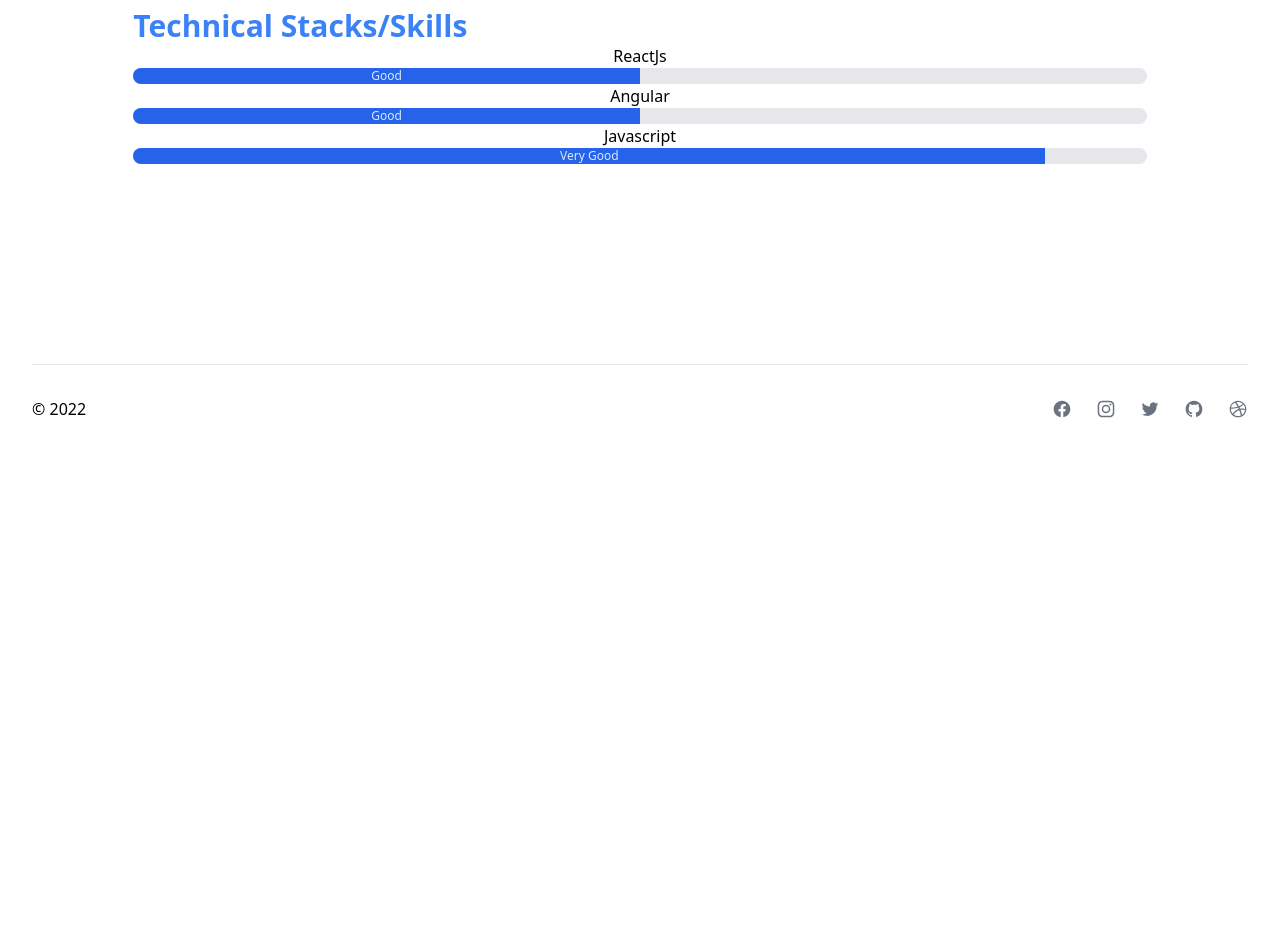
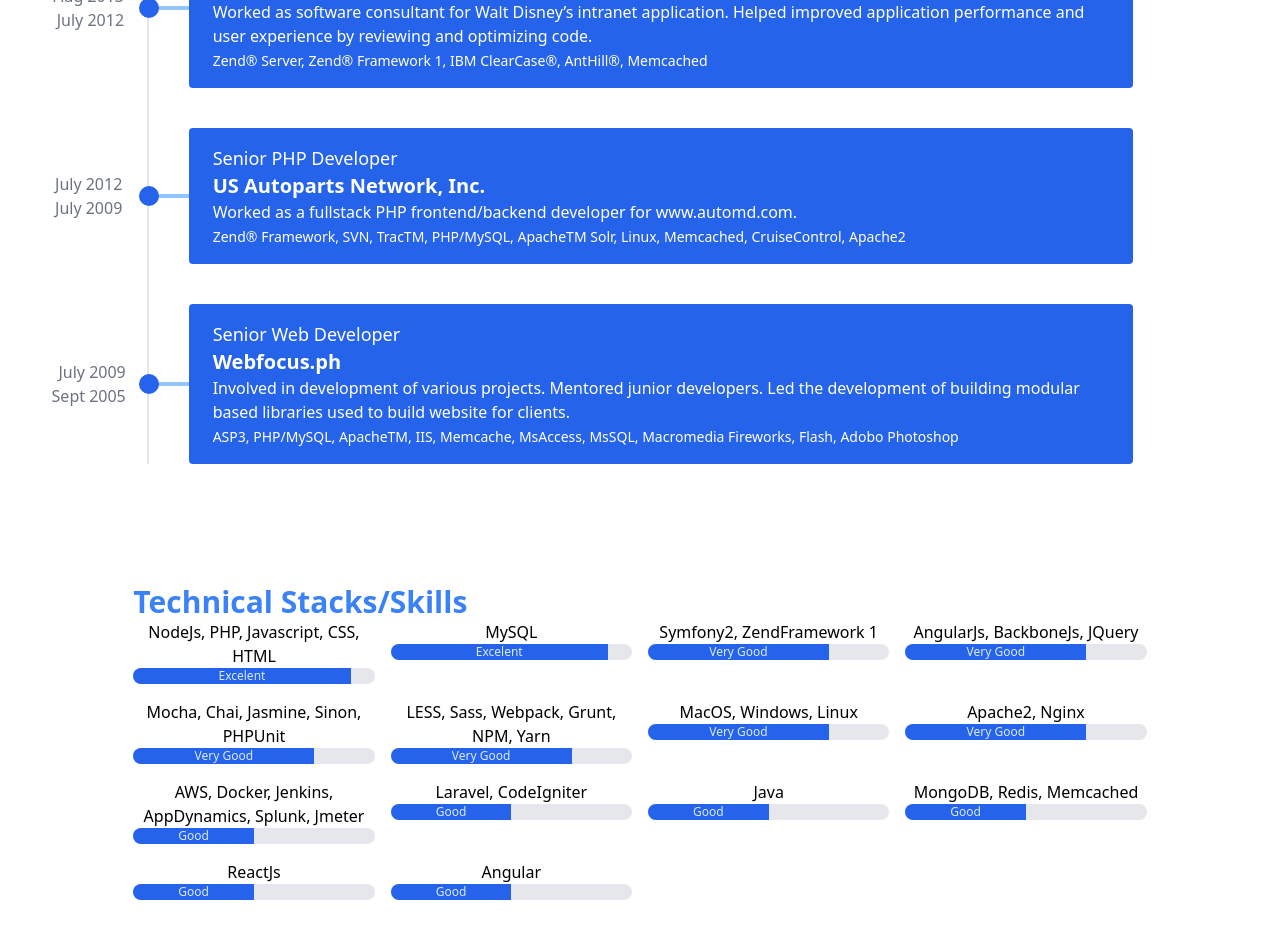
Before and after one commit to iamist/personalsite-react, a React (Create React App) app: page / in a window 1280 px wide. Shown: the part 1140-2078 px from the top of the page. Before the commit the page ends 1601 px from the top, so only its background shows below. Built offline with nearby package versions, Linux system fonts and the light colour scheme.

Commit message:
addding home page data and layout change

```diff
--- a/src/components/Data.tsx
+++ b/src/components/Data.tsx
@@ -1,12 +1,12 @@
 export const experiences = [
     {
         date: {
-            from: '2015',
+            from: 'June 2015',
             to: 'Present'
         },
         company: 'RCG Global Services',
         position: 'Consultant L3 - Senior Web Developer',
-        summary: 'Worked as UI web developer for Walt Disney\'s eCommerce website.',
+        summary: 'Worked as a lead UI web developer for Disney Visa Instant Credit - part of Walt Disney’s eCommerce website.',
         tech: [
             'Git, Jenkins, Jira, ServiceNow, AWS, PHP, Zend Framework, Angularjs, TypeScript,' +
             'Confluence, Splunk, AppDynamics, NodeJs, Docker, Java, Postman, Jmeter'
@@ -14,22 +14,117 @@
     },
     {
         date: {
-            from: '2015',
-            to: '2013'
+            from: 'Sep 2013',
+            to: 'March 2015'
         },
         company: 'LENDDO Lending Corp. Philippines',
         position: 'Software Engineer',
-        summary: 'Worked on different codebase, frameworks and tools for the development and implementation' +
+        summary: 'Worked on different codebase, frameworks and tools for the development and implementation of product features for lenddo.com' +
             'of product features for lenddo.com',
         tech: [
             'LithiumPHP, Symfony2, NodeJS, MongoDB, MySQL, AngularJS, BackboneJS, Mercurial, Redis, Apache2,' +
             'Nginx, Linux'
         ]
     },
-
+    {
+        date: {
+            from: 'July 2012',
+            to: 'Aug 2013'
+        },
+        company: 'RCG Global Services',
+        position: 'Senior PHP Developer',
+        summary: 'Worked as software consultant for Walt Disney’s intranet application. Helped improved application performance and user experience by reviewing and optimizing code.',
+        tech: [
+            'Zend® Server, Zend® Framework 1, IBM ClearCase®, AntHill®, Memcached'
+        ]
+    },
+    {
+        date: {
+            from: 'July 2009',
+            to: 'July 2012'
+        },
+        company: 'US Autoparts Network, Inc.',
+        position: 'Senior PHP Developer',
+        summary: 'Worked as a fullstack PHP frontend/backend developer for www.automd.com.',
+        tech: [
+            'Zend® Framework, SVN, TracTM, PHP/MySQL, ApacheTM Solr, Linux, Memcached, CruiseControl, Apache2'
+        ]
+    },
+    {
+        date: {
+            from: 'Sept 2005',
+            to: 'July 2009'
+        },
+        company: 'Webfocus.ph',
+        position: 'Senior Web Developer',
+        summary: 'Involved in development of various projects. Mentored junior developers. Led the development of building modular based libraries used to build website for clients.',
+        tech: [
+            'ASP3, PHP/MySQL, ApacheTM, IIS, Memcache, MsAccess, MsSQL, Macromedia Fireworks, Flash, Adobo Photoshop'
+        ]
+    },
 ];
 
 export const techStacks = [
+    {
+        title: 'NodeJs, PHP, Javascript, CSS, HTML',
+        progressLabel: 'Excelent',
+        progress: 90
+    },
+    {
+        title: 'MySQL',
+        progressLabel: 'Excelent',
+        progress: 90
+    },
+    {
+        title: 'Symfony2, ZendFramework 1',
+        progressLabel: 'Very Good',
+        progress: 75
+    },
+    {
+        title: 'AngularJs, BackboneJs, JQuery',
+        progressLabel: 'Very Good',
+        progress: 75
+    },
+    {
+        title: 'Mocha, Chai, Jasmine, Sinon, PHPUnit',
+        progressLabel: 'Very Good',
+        progress: 75
+    },
+    {
+        title: 'LESS, Sass, Webpack, Grunt, NPM, Yarn',
+        progressLabel: 'Very Good',
+        progress: 75
+    },
+    {
+        title: 'MacOS, Windows, Linux',
+        progressLabel: 'Very Good',
+        progress: 75
+    },
+    {
+        title: 'Apache2, Nginx',
+        progressLabel: 'Very Good',
+        progress: 75
+    },
+    {
+        title: 'AWS, Docker, Jenkins, AppDynamics, Splunk, Jmeter',
+        progressLabel: 'Good',
+        progress: 50
+    },
+    {
+        title: 'Laravel, CodeIgniter',
+        progressLabel: 'Good',
+        progress: 50
+    },
+    {
+        title: 'Java',
+        progressLabel: 'Good',
+        progress: 50
+    },
+    {
+        title: 'MongoDB, Redis, Memcached',
+        progressLabel: 'Good',
+        progress: 50
+    },
     {
         title: 'ReactJs',
         progressLabel: 'Good',
@@ -39,10 +134,5 @@
         title: 'Angular',
         progressLabel: 'Good',
         progress: 50
-    },
-    {
-        title: 'Javascript',
-        progressLabel: 'Very Good',
-        progress: 90
     }
 ];
--- a/src/components/TechSkill.tsx
+++ b/src/components/TechSkill.tsx
@@ -15,14 +15,18 @@
     return (
         <div className="w-10/12 md:w-10/12 lg:6/12 mx-auto relative pb-20">
         <h2 className="text-3xl text-left font-bold text-blue-500">Technical Stacks/Skills</h2>
+            <div className="grid grid-cols-4 gap-4">
             {
                 techStacks.map( tech => {
                     return (
+                        <div className="flex flex-col">
                             <ProgressBar {...tech}>
                             </ProgressBar>
+                        </div>
                     )
                 })
             }
+            </div>
         </div>
     )
 }
```
Lines whose indentation alone changed are shown as unchanged.
